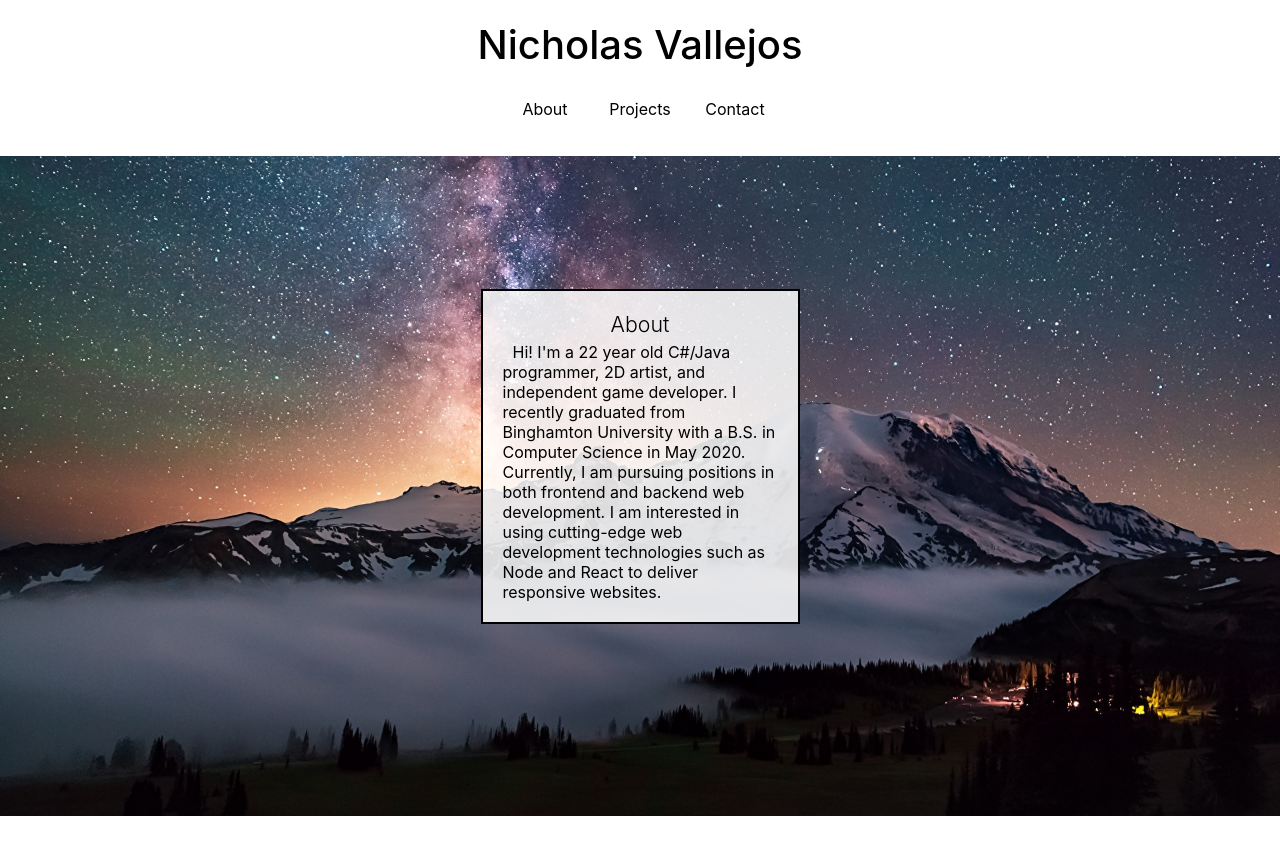
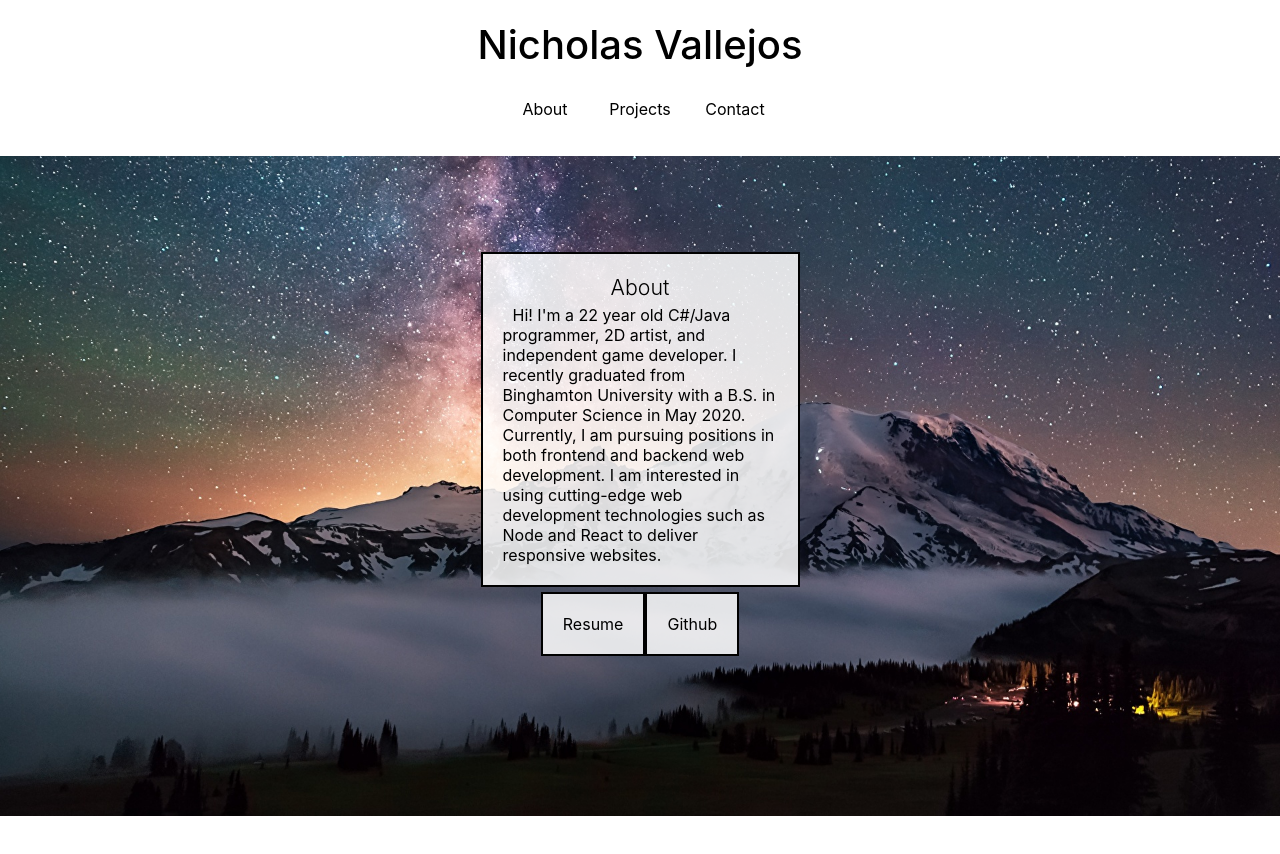
Before and after one commit to Guambo/portfolio-website, a React (Create React App) app: page / in a window 1280 px wide. Built offline with nearby package versions, Linux system fonts and the light colour scheme.

Commit message:
Added two more cards to About section

```diff
--- a/src/About.css
+++ b/src/About.css
@@ -1,9 +1,11 @@
 .about {
   display: flex;
+  flex-direction: column;
   justify-content: center;
   align-items: center;
   width: 100%;
   height: 75vh;
+  min-height: 534px;
 }
 
 .about > img {
@@ -15,7 +17,7 @@
   object-fit: contain;
 }
 
-.about__description {
+.about__card {
   display: flex;
   flex-direction: column;
   justify-content: center;
@@ -24,6 +26,7 @@
   box-shadow: none;
   background-color: rgba(255, 255, 255, 0.85);
   padding: 20px;
+  margin-bottom: 5px;
 }
 
 .about__title {
@@ -32,9 +35,14 @@
   margin-bottom: 5px;
 }
 
-.about__description > p {
-  width: 275px;
+.about__main > .about__card > p {
+  max-width: 275px;
+  width: 100%;
   text-indent: 10px;
   text-align: left;
-  text-justify: inter-word;
 }
+
+.about__footer {
+  display: flex;
+  justify-content: space-between;
+}
--- a/src/About.js
+++ b/src/About.js
@@ -5,10 +5,23 @@ import about from './about.jpg';
 function About() {
     return (
         <div className="about">
+
             <img src={about}/>
-            <div className="about__description">
-                <div className="about__title">About</div>
-                <p>Hi! I'm a 22 year old C#/Java programmer, 2D artist, and independent game developer. I recently graduated from Binghamton University with a B.S. in Computer Science in May 2020. Currently, I am pursuing positions in both frontend and backend web development. I am interested in using cutting-edge web development technologies such as Node and React to deliver responsive websites.</p>
+
+            <div className="about__main">
+                <div className="about__card">
+                    <div className="about__title">About</div>
+                    <p>Hi! I'm a 22 year old C#/Java programmer, 2D artist, and independent game developer. I recently graduated from Binghamton University with a B.S. in Computer Science in May 2020. Currently, I am pursuing positions in both frontend and backend web development. I am interested in using cutting-edge web development technologies such as Node and React to deliver responsive websites.</p>
+                </div>
+            </div>
+
+            <div className="about__footer">
+                <div className="about__card">
+                    <p>Resume</p>
+                </div>
+                <div className="about__card">
+                    <p>Github</p>
+                </div>
             </div>
         </div>
     )
--- a/src/Header.css
+++ b/src/Header.css
@@ -6,7 +6,7 @@
   padding-bottom: 10px;
   display: flex;
   flex-direction: column;
-  background-color: white;
+  background-color: rgb(255, 255, 255);
 }
 
 .header__title {
--- a/src/index.css
+++ b/src/index.css
@@ -4,6 +4,7 @@
 }
 
 body {
+  background-color: rgb(255, 255, 255);
   margin: 0;
   font-family: -apple-system, BlinkMacSystemFont, "Segoe UI", "Roboto", "Oxygen",
     "Ubuntu", "Cantarell", "Fira Sans", "Droid Sans", "Helvetica Neue",
```
